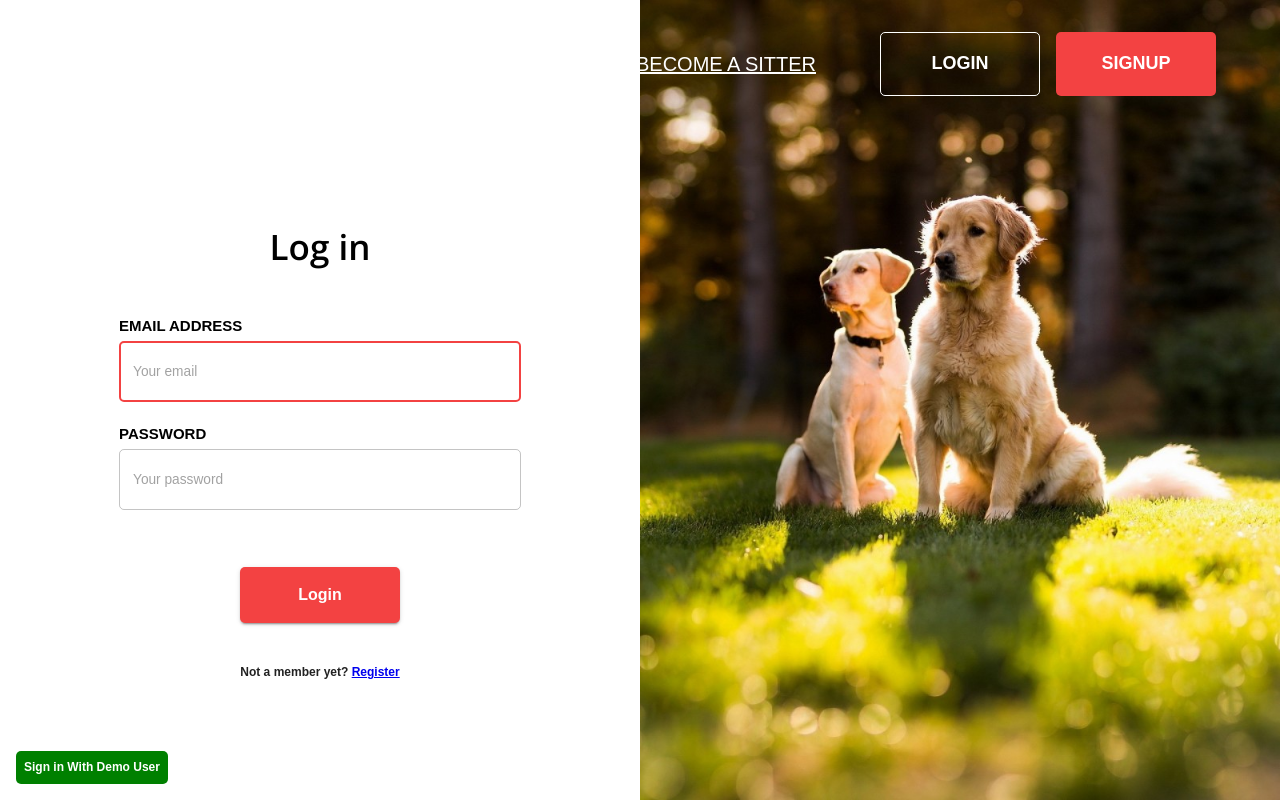
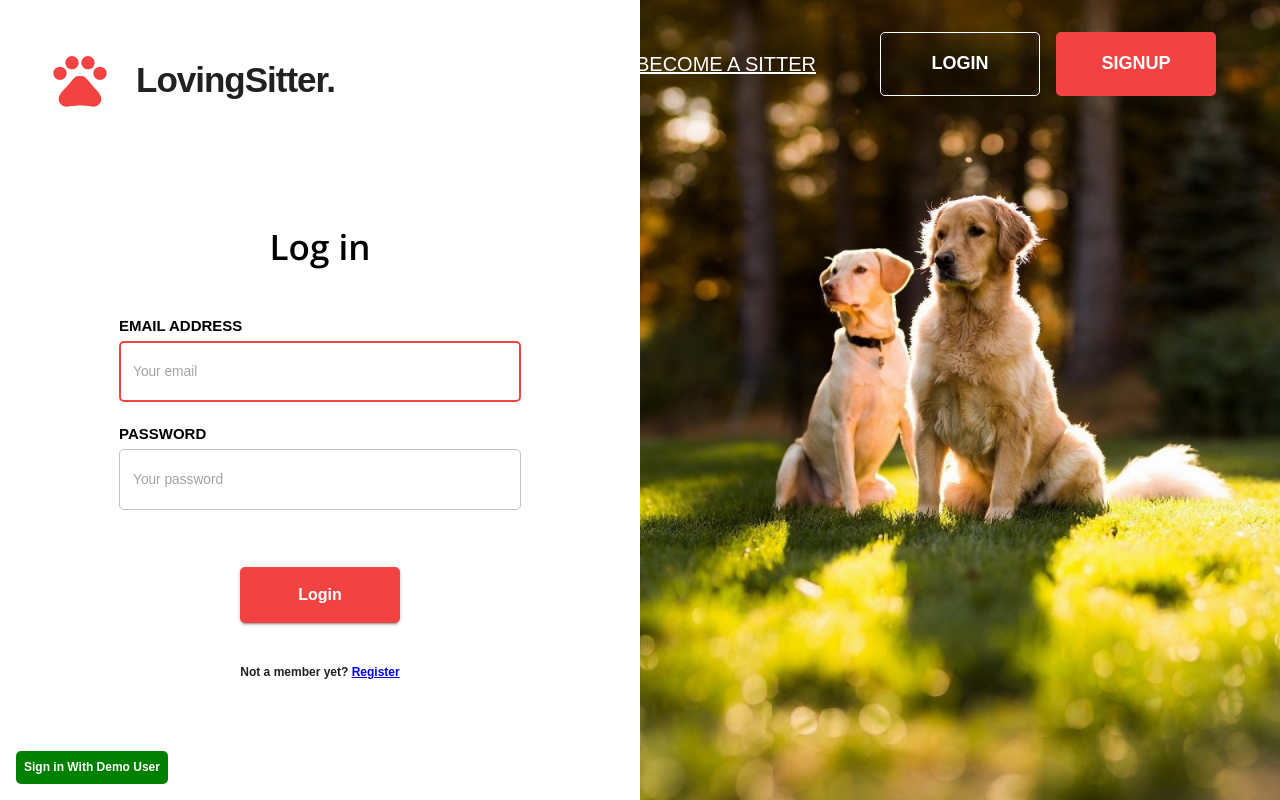
Before and after one commit to hatchways/team-corgi, a React (Create React App) app in the folder client/: page /login in a window 1280 px wide. Built offline with nearby package versions, Linux system fonts and the light colour scheme; no server answers.

Commit message:
added logo component and added to front page

```diff
--- /dev/null
+++ b/client/src/components/Logo/Logo.tsx
@@ -0,0 +1,17 @@
+import Box from '@material-ui/core/Box';
+import Typography from '@material-ui/core/Typography';
+import useStyles from './useStyles';
+import PetsIcon from '@material-ui/icons/Pets';
+
+const Logo = (): JSX.Element => {
+  const classes = useStyles();
+
+  return (
+    <Box className={classes.logoBox}>
+      <PetsIcon className={classes.logoIcon} />
+      <Typography className={classes.logoText}>LovingSitter.</Typography>
+    </Box>
+  );
+};
+
+export default Logo;
--- /dev/null
+++ b/client/src/components/Logo/useStyles.ts
@@ -0,0 +1,27 @@
+import { makeStyles } from '@material-ui/core/styles';
+import { theme } from '../../themes/theme';
+
+const useStyles = makeStyles(() => ({
+  logoBox: {
+    display: 'flex',
+    position: 'fixed',
+    height: '4rem',
+    top: '3rem',
+    left: '3rem',
+  },
+  logoText: {
+    marginLeft: '1.5rem',
+    fontSize: 35,
+    fontWeight: 700,
+    alignSelf: 'center',
+    letterSpacing: '-1px',
+  },
+  logoIcon: {
+    color: theme.palette.primary.main,
+    height: '4rem',
+    width: '4rem',
+    alignSelf: 'center',
+  },
+}));
+
+export default useStyles;
--- a/client/src/pages/Login/Login.tsx
+++ b/client/src/pages/Login/Login.tsx
@@ -13,7 +13,9 @@ import { useAuth } from '../../context/useAuthContext';
 import { useSnackBar } from '../../context/useSnackbarContext';
 import { Button } from '@material-ui/core';
 import dogs from '../../Images/goldenRetrievers.jpg';
+import logo from '../../Images/logo.png';
 import LandingPageBar from '../../components/LandingPageBar/LandingPageBar';
+import Logo from '../../components/Logo/Logo';
 
 export default function Login(): JSX.Element {
   const classes = useStyles();
@@ -51,6 +53,7 @@ export default function Login(): JSX.Element {
 
   return (
     <Grid container component="main" direction="row" wrap="nowrap" className={classes.root}>
+      <Logo />
       <CssBaseline />
       <Grid item xs={12} sm={8} md={7} elevation={6} component={Paper} square>
         <Box className={classes.authWrapper}>
--- a/client/src/pages/SignUp/SignUp.tsx
+++ b/client/src/pages/SignUp/SignUp.tsx
@@ -14,6 +14,7 @@ import { Button } from '@material-ui/core';
 import login from '../../helpers/APICalls/login';
 import dogs from '../../Images/goldenRetrievers.jpg';
 import LandingPageBar from '../../components/LandingPageBar/LandingPageBar';
+import Logo from '../../components/Logo/Logo';
 
 export default function Register(): JSX.Element {
   const classes = useStyles();
@@ -52,6 +53,7 @@ export default function Register(): JSX.Element {
 
   return (
     <Grid container component="main" direction="row" wrap="nowrap" className={classes.root}>
+      <Logo />
       <CssBaseline />
       <Grid item xs={12} sm={8} md={7} elevation={6} component={Paper} square>
         <Box className={classes.authWrapper}>
```
